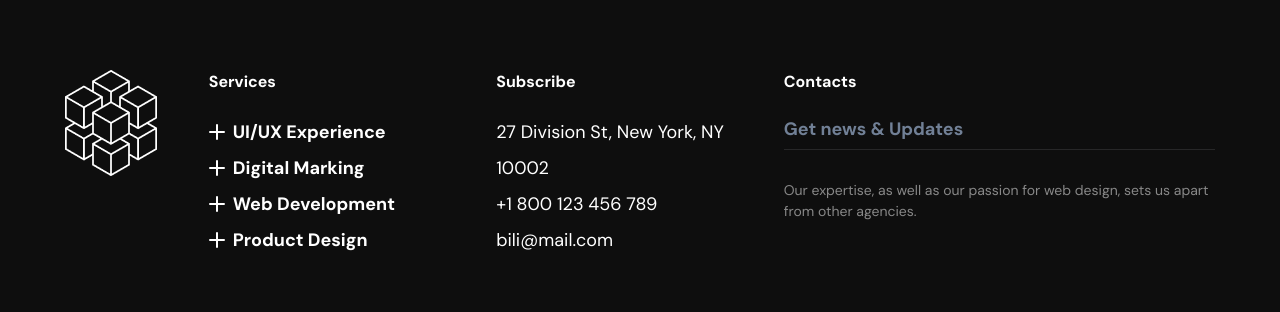
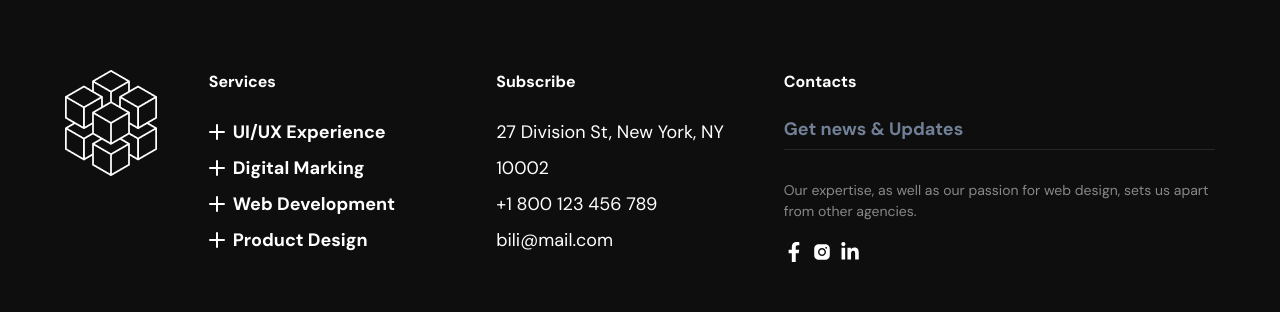
Before and after one commit to fl1pHover/honestMedia_V1, a Next.js app: page / in a window 1280 px wide. Shown: the part 4657-4969 px from the top of the page. Built offline with nearby package versions, Linux system fonts and the light colour scheme.

Commit message:
footer done

```diff
--- a/components/footer.js
+++ b/components/footer.js
@@ -10,8 +10,8 @@ import {
      Box,
      Image,
      Input,
+     Link,
 } from "@chakra-ui/react";
-import Link from "next/link";
 
 import { FaFacebookF } from "react-icons/fa";
 import { AiFillInstagram } from "react-icons/ai";
@@ -21,10 +21,10 @@ import { AddIcon } from "@chakra-ui/icons";
 const footerIcon = [
      {
           href: "/",
-          icons: "<FaFacebookF />",
+          icons: <FaFacebookF />,
      },
-     { href: "/", icons: "<AiFillInstagram />" },
-     { href: "/", icons: "<FaLinkedinIn />" },
+     { href: "/", icons: <AiFillInstagram /> },
+     { href: "/", icons: <FaLinkedinIn /> },
 ];
 
 const FooterLink = ({ linkText, href }) => {
@@ -48,19 +48,14 @@ const Footer = () => {
                <Box backgroundColor="mainBlack" py="25px">
                     <SectionLayout>
                          <Box h={{ base: "2em", md: "3em", lg: "4em" }} />
-                         <Grid
-                              templateColumns={{
-                                   base: "repeat(1,1fr)",
-                                   lg: "repeat(8,1fr)",
-                              }}
-                         >
-                              <GridItem colSpan={1}>
+                         <Grid templateColumns="repeat(8,1fr)">
+                              <GridItem colSpan={[8, 8, 2, 1]}>
                                    <Image
                                         src="./images/logo-1.png"
                                         alt="logo"
                                    />
                               </GridItem>
-                              <GridItem colSpan={2}>
+                              <GridItem colSpan={[8, 4, 3, 2]}>
                                    <Text
                                         textStyle="mainMediumText"
                                         fontWeight="bold"
@@ -87,7 +82,7 @@ const Footer = () => {
                                         />
                                    </Box>
                               </GridItem>
-                              <GridItem colSpan={2}>
+                              <GridItem colSpan={[8, 4, 3, 2]}>
                                    <Text
                                         textStyle="mainMediumText"
                                         fontWeight="bold"
@@ -108,7 +103,7 @@ const Footer = () => {
                                         </Text>
                                    </Box>
                               </GridItem>
-                              <GridItem colSpan={3}>
+                              <GridItem colSpan={[8, 8, 8, 3]}>
                                    <Text
                                         textStyle="mainMediumText"
                                         fontWeight="bold"
@@ -143,23 +138,21 @@ const Footer = () => {
                                                   ({ ...props }, index) => {
                                                        return (
                                                             <NextLink
-                                                                 href={
-                                                                      props.href
-                                                                 }
+                                                                 href="/"
                                                                  passHref
-                                                                 key={index}
                                                             >
                                                                  <Link
                                                                       fontSize="20px"
                                                                       _hover={{
                                                                            color: "mainOrange",
                                                                       }}
+                                                                      key={
+                                                                           index
+                                                                      }
                                                                  >
-                                                                      <a>
-                                                                           {
-                                                                                props.icon
-                                                                           }
-                                                                      </a>
+                                                                      {
+                                                                           props.icons
+                                                                      }
                                                                  </Link>
                                                             </NextLink>
                                                        );
```
